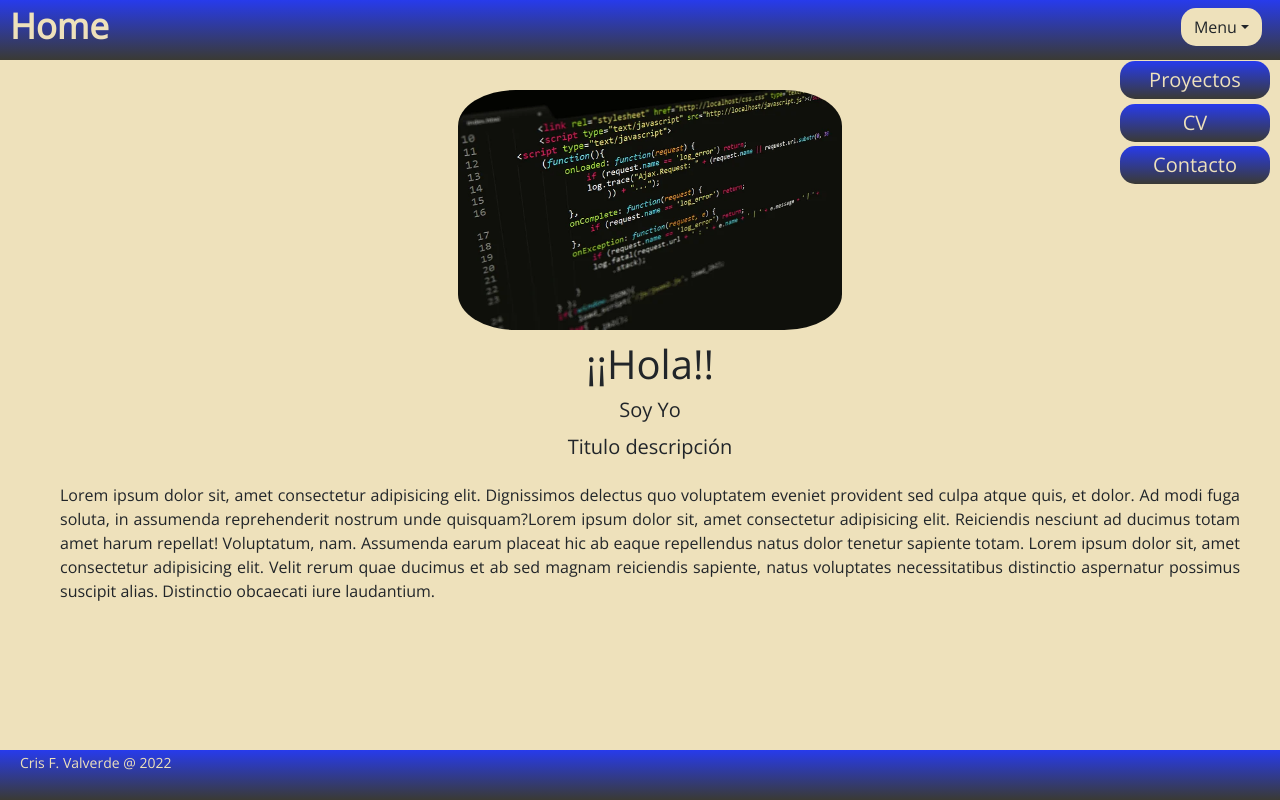
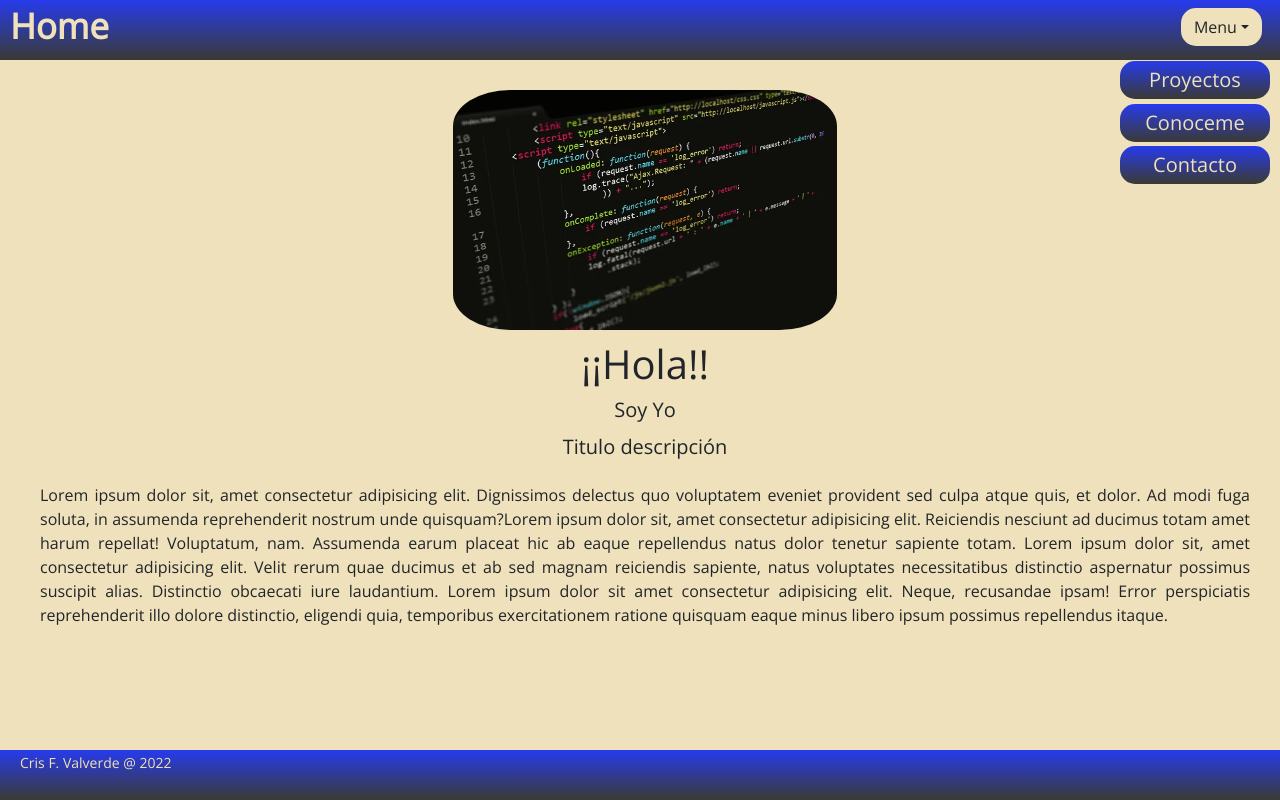
Before and after one commit to CriSFV/me_vuejs, a Nuxt app: page / in a window 1280 px wide. Both pictures are taken after a click on the button "Menu". Built offline with nearby package versions, Linux system fonts and the light colour scheme.

Commit message:
update styles project page

```diff
--- a/components/Navigation/MenuLinksNav.vue
+++ b/components/Navigation/MenuLinksNav.vue
@@ -3,7 +3,7 @@
     <b-dropdown class="m-2 menu__button" text="Menu" variant="#eee1bb">
         <b-dropdown-item variant="#eee1bb" class="header__link" to="./projects"
           >Proyectos</b-dropdown-item>
-        <b-dropdown-item variant="#eee1bb" class="header__link" to="/aboutme">CV</b-dropdown-item>
+        <b-dropdown-item variant="#eee1bb" class="header__link" to="/aboutme">Conoceme</b-dropdown-item>
         <b-dropdown-item variant="#eee1bb" class="header__link" to="./contact"
           >Contacto</b-dropdown-item>
     </b-dropdown>
--- a/pages/index.vue
+++ b/pages/index.vue
@@ -5,7 +5,11 @@
     <section class="hero" id="home">
       <div class="hero__content">
         <div class="hero__content__photo">
-          <img class="hero__photo" src="../assets/images/editorimg.jpg" alt="this is me" />
+          <img
+            class="hero__photo"
+            src="../assets/images/editorimg.jpg"
+            alt="this is me"
+          />
         </div>
         <h1 class="hero__title">¡¡Hola!!</h1>
         <h2 class="hero__subtitle">Soy Yo</h2>
@@ -24,36 +28,32 @@
             ducimus et ab sed magnam reiciendis sapiente, natus voluptates
             necessitatibus distinctio aspernatur possimus suscipit alias.
             Distinctio obcaecati iure laudantium.
+            Lorem ipsum dolor sit amet consectetur adipisicing elit. Neque, recusandae ipsam! Error perspiciatis reprehenderit illo dolore distinctio, eligendi quia, temporibus exercitationem ratione quisquam eaque minus libero ipsum possimus repellendus itaque.
           </p>
         </article>
       </div>
     </section>
-    <nuxt-child/>
-
+    <nuxt-child />
 
     <AppFooter />
   </div>
 </template>
 
 <script>
-import AppFooter from '../components/AppFooter.vue';
-import AppHeader from '../components/Navigation/AppHeader.vue';
-
-
+import AppFooter from '../components/AppFooter.vue'
+import AppHeader from '../components/Navigation/AppHeader.vue'
 
 export default {
   components: { AppHeader, AppFooter },
   name: 'IndexPage',
-
 }
 </script>
 <style>
-
 .hero__content {
   display: flex;
   flex-direction: column;
   align-items: center;
-  padding: 90px 40px 0px 60px;
+   padding: 90px 30px 0px 40px;
   background-color: #eee1bb;
   height: 100vh;
 }
@@ -66,7 +66,6 @@ export default {
 
 .hero__title {
   margin: 10px;
-
 }
 
 .hero__subtitle {
@@ -83,4 +82,9 @@ export default {
   text-align: justify;
 }
 
+@media (min-width: 500) {
+  .hero__content {
+    padding: 90px 40px 0px 60px;
+  }
+}
 </style>
--- a/pages/projects/_id.vue
+++ b/pages/projects/_id.vue
@@ -32,9 +32,12 @@ export default {
 
 <style>
 .single-post-page {
+  background-color: #eee1bb;
+  margin: 40px 0;
   padding: 30px;
   text-align: center;
   box-sizing: border-box;
+  height: 100vh;
 }
 
 .post {
--- a/pages/projects/index.vue
+++ b/pages/projects/index.vue
@@ -38,6 +38,7 @@ export default {
 <style>
 .home-page{
     background-color: #eee1bb;
+    height: 100vh;
 }
 .intro {
   height: 35px;
```
